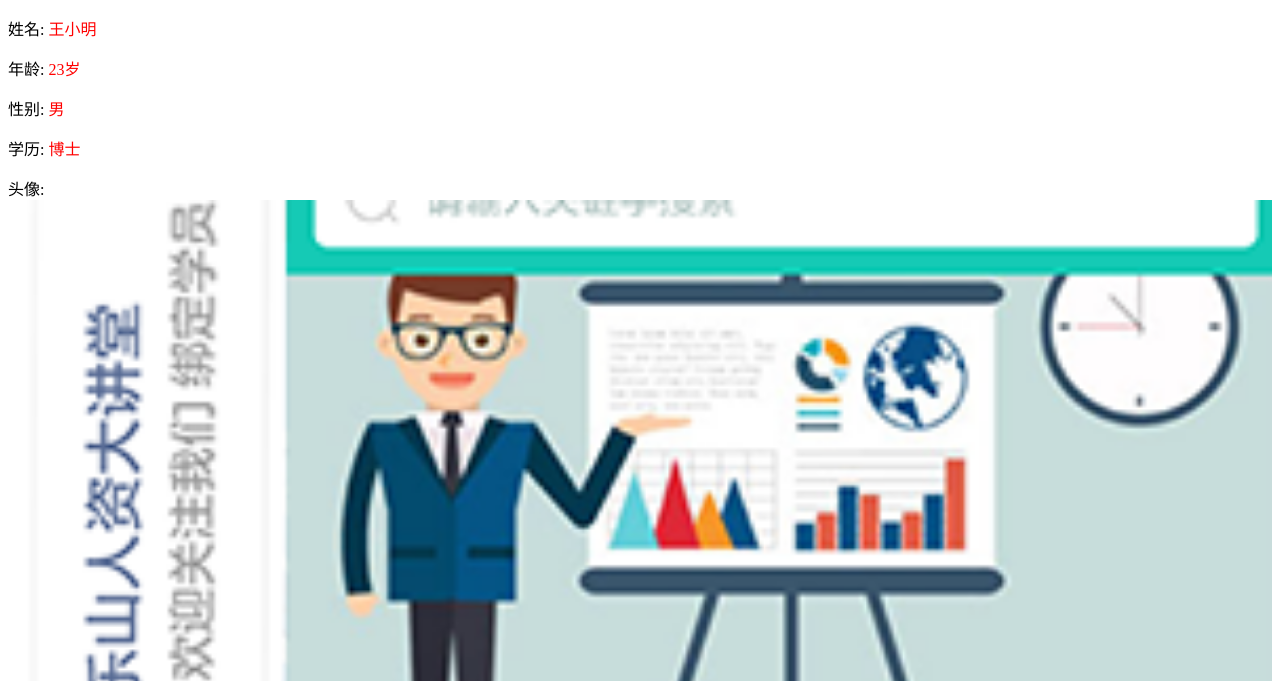
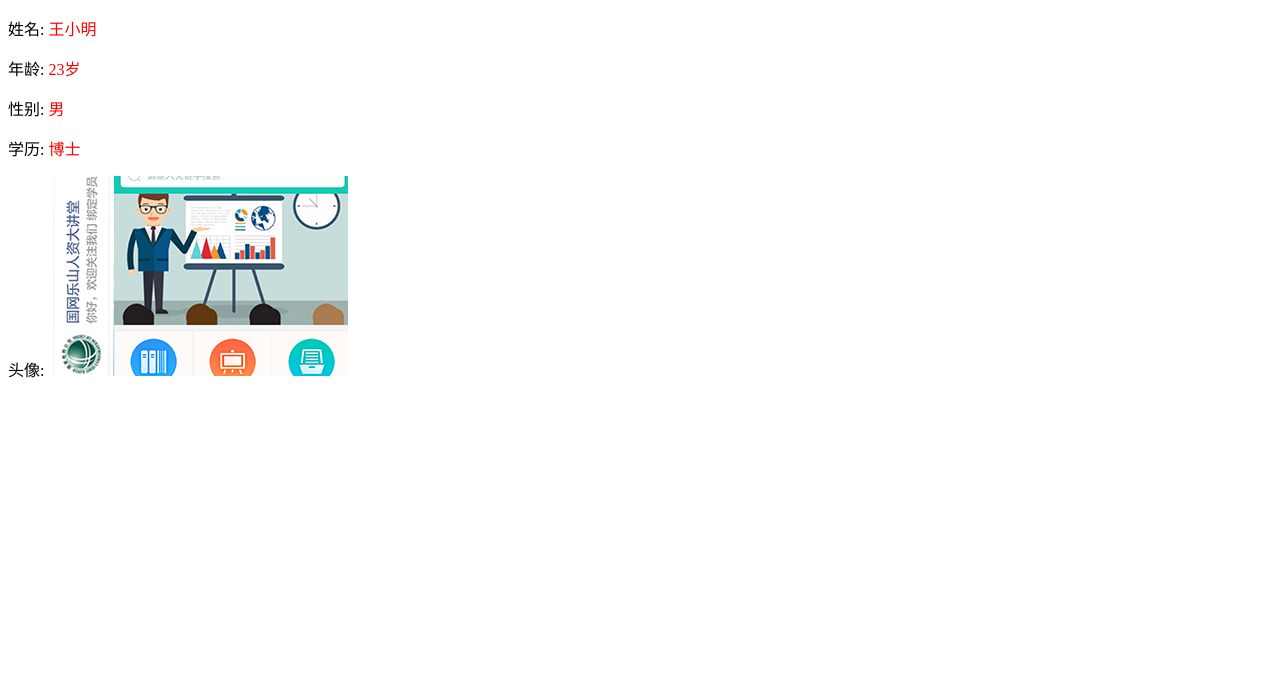
Before and after one commit to ZYH2020/ZYH2020.github.io, a plain HTML site: page index.html in a window 1280 px wide. Shown: the part 119-800 px from the top of the page. Drawn offline with Linux system fonts and the light colour scheme.

Commit message:
第二次修改

```diff
--- a/index.html
+++ b/index.html
@@ -19,7 +19,7 @@
 	<p>学历: <span>博士</span></p>
 	<div>
         头像:
-        <img src="./IMG/1.png" width="100%">
+        <img src="./IMG/1.png">
      </div>
 	<script type="text/javascript">
 
```
